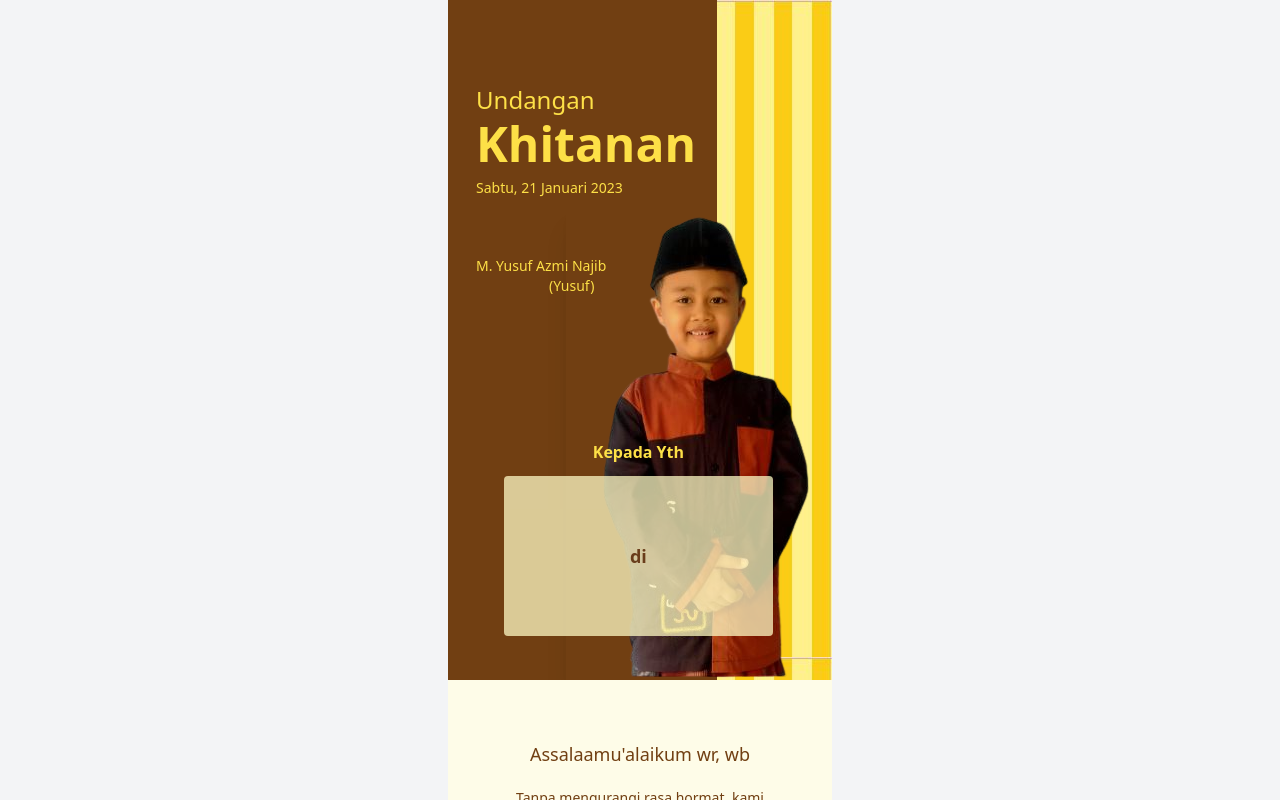
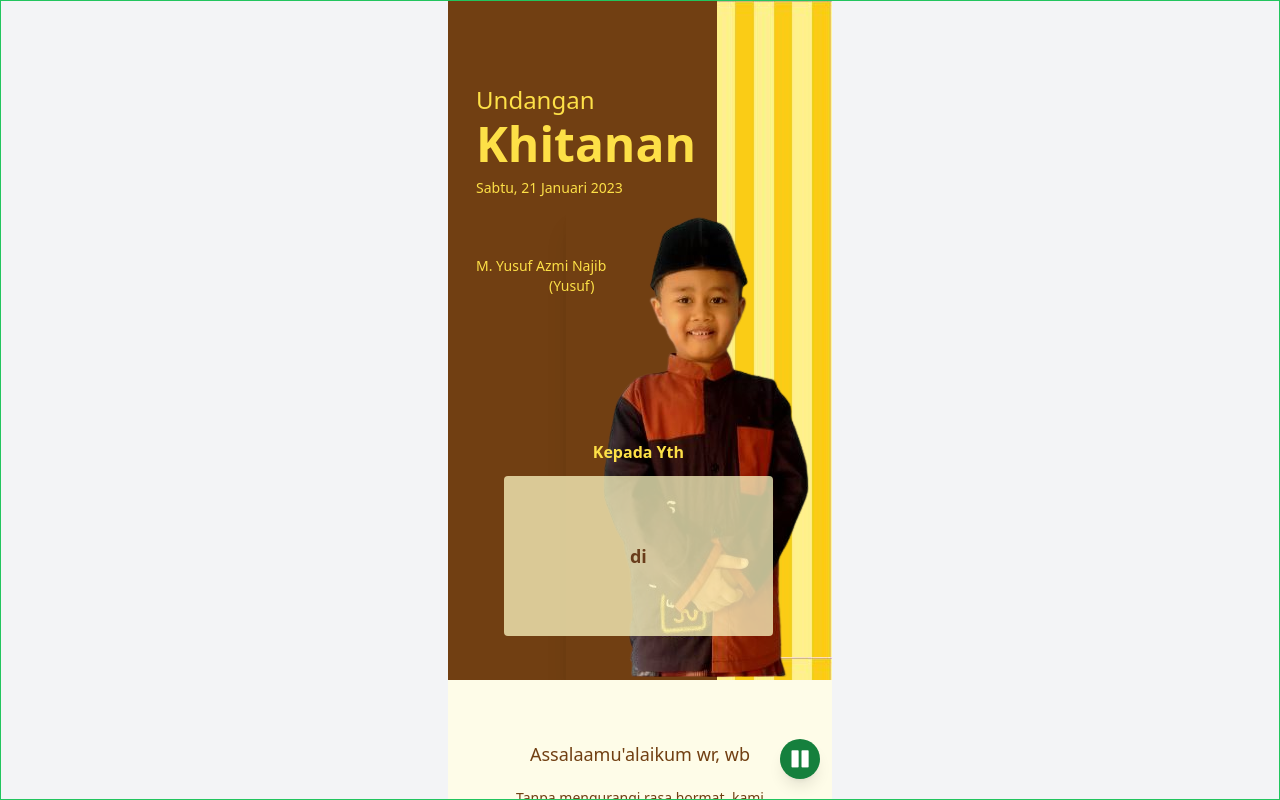
Before and after one commit to najibnurdinpm/online-invitation-khitan, a Vue app: page / in a window 1280 px wide. Both pictures are taken after a click on the button "Buka Undangan". Shown: the top 800 px of the page. Built offline with nearby package versions, Linux system fonts and the light colour scheme.

Commit message:
make function play or pause backsound

```diff
--- a/index.html
+++ b/index.html
@@ -5,6 +5,7 @@
     <link rel="icon" href="/favicon.ico">
     <meta name="viewport" content="width=device-width, initial-scale=1.0">
     <title>Invitation Khitan Yusuf</title>
+    <link rel="stylesheet" href="https://cdnjs.cloudflare.com/ajax/libs/font-awesome/4.7.0/css/font-awesome.min.css">
   </head>
   <body>
     <div id="app"></div>
--- a/src/views/Home.vue
+++ b/src/views/Home.vue
@@ -1,4 +1,24 @@
 <template lang="">
+
+  <div class=" z-10 fixed top-0  border border-green-500 p-2 w-full h-full ">
+    <div class="flex flex-1 justify-end p-3 max-w-sm  mx-auto h-full items-end">
+    <div :class="[playOrNot ? 'block' : 'hidden']">
+      <div @click="stopAudio()" :class="[buttonInvite ? 'opacity-0 z-20' : '' , 'bg-green-700 shadow-lg h-10 w-10 rounded-full group ']">
+        <button class="flex w-full justify-center h-full items-center rounded-full">
+          <i class="fa fa-pause text-white text-xl  group-hover:text-yellow-200"></i>
+        </button>
+      </div>
+    </div>
+    <div :class="[playOrNot ? 'hidden' : 'block']">
+      <div @click="playAudioAgain()" :class="[buttonInvite ? 'opacity-0 z-20' : '' , 'bg-green-700 shadow-lg h-10 w-10 rounded-full group ']">
+        <button class="flex w-full justify-center h-full items-center rounded-full">
+          <i class="fa fa-play text-white text-xl  group-hover:text-yellow-200"></i>
+        </button>
+      </div>
+    </div>
+    </div>
+  </div>
+
   <section class="bg-[url('@/assets/bg-hero.jpg')] relative max-w-sm w-full  h-auto mx-auto pt-20 overflow-hidden">
     <div class="flex justify-between w-full h-full">
       <div class=" flex-1  absolute top-0 left-0 w-full h-full ">
@@ -14,8 +34,8 @@
             <div id="label-name" class="text-center   h-full ">
               <p class="text-yellow-300 font-bold mb-3">Kepada Yth</p>
               <div class="w-full h-full opacity-75 bg-yellow-100 rounded flex justify-center items-center">
-                <button @click="playAudio" type="button" :class="[buttonInvite ? 'hidden' : '' , 'absolute z-20 left-0 p-2 rounded font-bold h-full w-full  z-20 ']">Buka Undangan </button>
-                <div :class="[buttonInvite ? '' : 'hidden' , 'flex flex-col space-y-5 text-yellow-900 font-bold text-lg ']">
+                <button @click="playAudio" type="button" :class="[buttonInvite ? '' : 'hidden' , 'absolute z-20 left-0 p-2 rounded font-bold h-full w-full  z-20 ']">Buka Undangan </button>
+                <div :class="[buttonInvite ? 'hidden' : '' , 'flex flex-col space-y-5 text-yellow-900 font-bold text-lg ']">
                   <p class="capitalize ">{{peopleInvite}}</p>
                   <p>di</p>
                   <p class="capitalize">{{locationPeople}}</p>
@@ -28,6 +48,8 @@
       <div id="box-image-hero" class=" flex-1 w-full h-[600px] relative">
         <img class="shadow-xl w-auto h-auto absolute bottom-0 right-0" :src="hero" />
       </div>
+
+
     </div>
   </section>
   <section class="bg-yellow-50 relative max-w-sm w-full  h-auto mx-auto py-10 px-10">
@@ -58,7 +80,6 @@
       </div>
     </div>
   </section>
-  <!--<section class="bg-yellow-50 relative max-w-sm w-full  h-auto mx-auto py-10 px-5 "><div class=" text-center text-yellow-900 space-y-10"><p  class="font-medium text-lg ">Gallery</p><ul role="list" class="grid grid-cols-1  gap-10 "><li v-for="(gallery, index) in galleryImage" :key="gallery.id" class="relative"><div  class="h-80 w-full"><img  :src="gallery.image" alt="" :class="[index % 2 ? 'img'+index : 'img'+index  , 'pointer-events-none h-full w-full object-cover rounded-lg group-hover:opacity-75 opacity-0 img'] " /></div></li></ul></div></section> -->
   <section class="bg-yellow-50 relative max-w-sm w-full  h-auto mx-auto py-10 px-5 ">
     <ul role="list" class="-mb-8">
       <li v-for="(gallery, index) in galleryImage" :key="gallery.id">
@@ -175,7 +196,7 @@
       image: _8,
     },
   ])
-  const buttonInvite = ref(false);
+  const buttonInvite = ref(true);
   const elAfterClickButton = ref(false);
   onMounted(() => {
     // audio.play();
@@ -368,9 +389,25 @@
       })
     })
   }
+
+  const playOrNot = ref(false)
+  var audio = new Audio(backsound);
   const playAudio = () => {
-    var audio = new Audio(backsound);
     audio.play();
-    buttonInvite.value = true
+    buttonInvite.value = false
+    playOrNot.value = true
+    console.log('playOrNot.value', playOrNot.value)
   }
+
+
+  const stopAudio = () => {
+    playOrNot.value = false
+    audio.pause();
+  }
+
+  const playAudioAgain = () => {
+    playOrNot.value = true
+    audio.play();
+  }
+
 </script>
```
